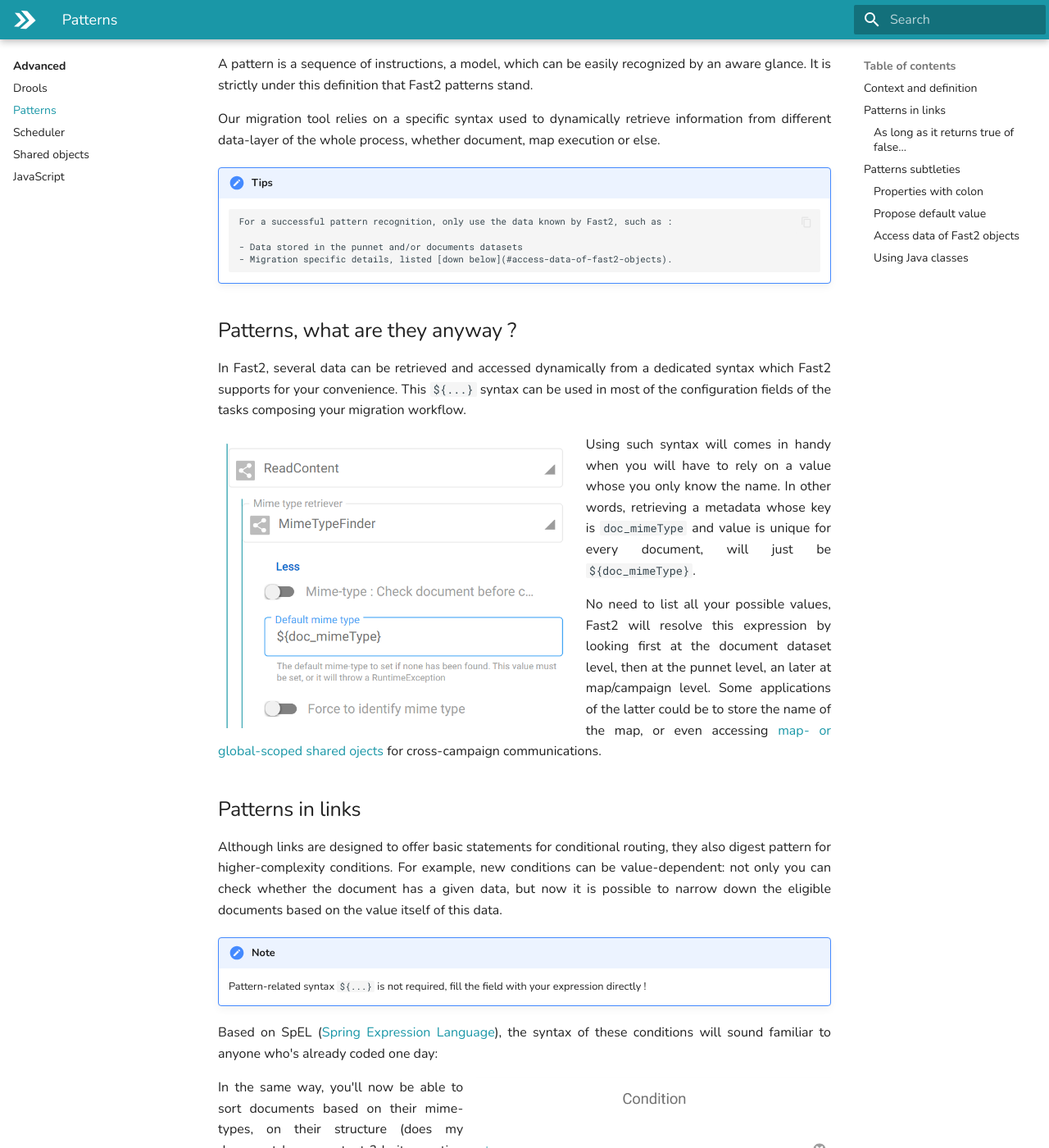
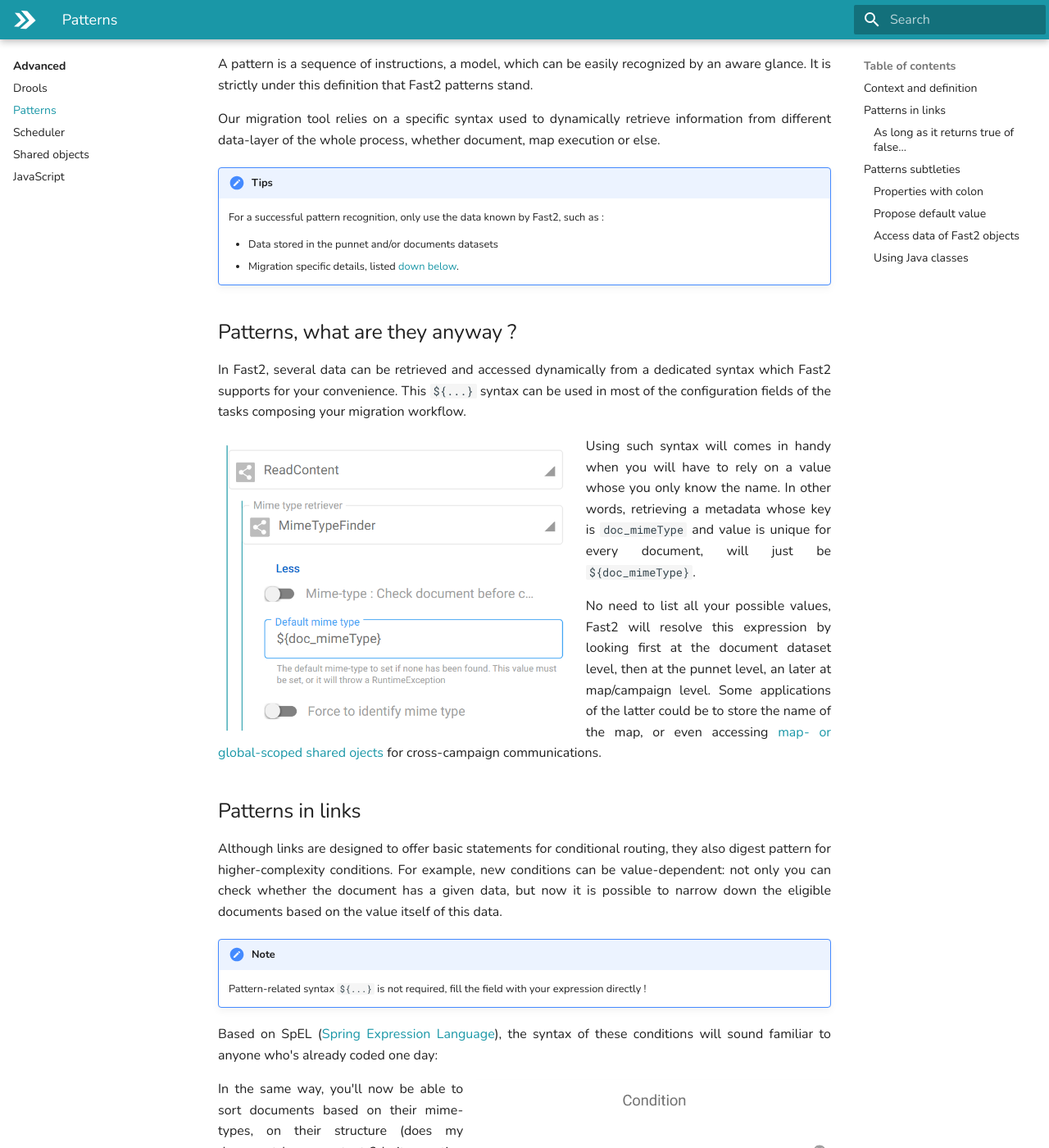
Before and after one commit to Fast2docs/Fast2-docs, an MkDocs documentation site: the page built from docs/advanced/patterns.md, in a window 1280 px wide and 1400 px high, scrolled down 201 px. Shown: the whole window at 82% size. Built offline with MkDocs 1.6.1 and Material for MkDocs 9.7.7, drawn with Linux system fonts in a browser that asks for light colours.

Commit message:
[FIX] pattern - code in tips

```diff
--- a/docs/advanced/patterns.md
+++ b/docs/advanced/patterns.md
@@ -11,10 +11,10 @@
 
 !!! Tips
 
-        For a successful pattern recognition, only use the data known by Fast2, such as :
+    For a successful pattern recognition, only use the data known by Fast2, such as :
 
-        - Data stored in the punnet and/or documents datasets
-        - Migration specific details, listed [down below](#access-data-of-fast2-objects).
+    - Data stored in the punnet and/or documents datasets
+	- Migration specific details, listed [down below](#access-data-of-fast2-objects).
 
 ## Patterns, what are they anyway ? {#context-and-definition data-toc-label="Context and definition" }
 
--- a/docs/javascripts/extra.js
+++ b/docs/javascripts/extra.js
@@ -76,7 +76,7 @@
           popupContainer.classList.remove("hidden");
           setTimeout(function () {
             popupContainer.classList.add("hidden");
-          }, 2000);
+          }, 5000);
         }
       }
     }
@@ -110,4 +110,4 @@
   }
 }
 
-setInterval(checkResultSearchBar, 5000);
+setInterval(checkResultSearchBar, 3000);
--- a/docs/stylesheets/extra.css
+++ b/docs/stylesheets/extra.css
@@ -112,8 +112,8 @@
     padding: 1rem;
     border-radius: 8px;
     position: fixed;
-    top: 50%;
-    right: 10%;
+    top: 80%;
+    right: 11%;
     text-size-adjust: 10;
     transform: translate(50%, -50%);
     transition: visibility 0.3s ease;
```
